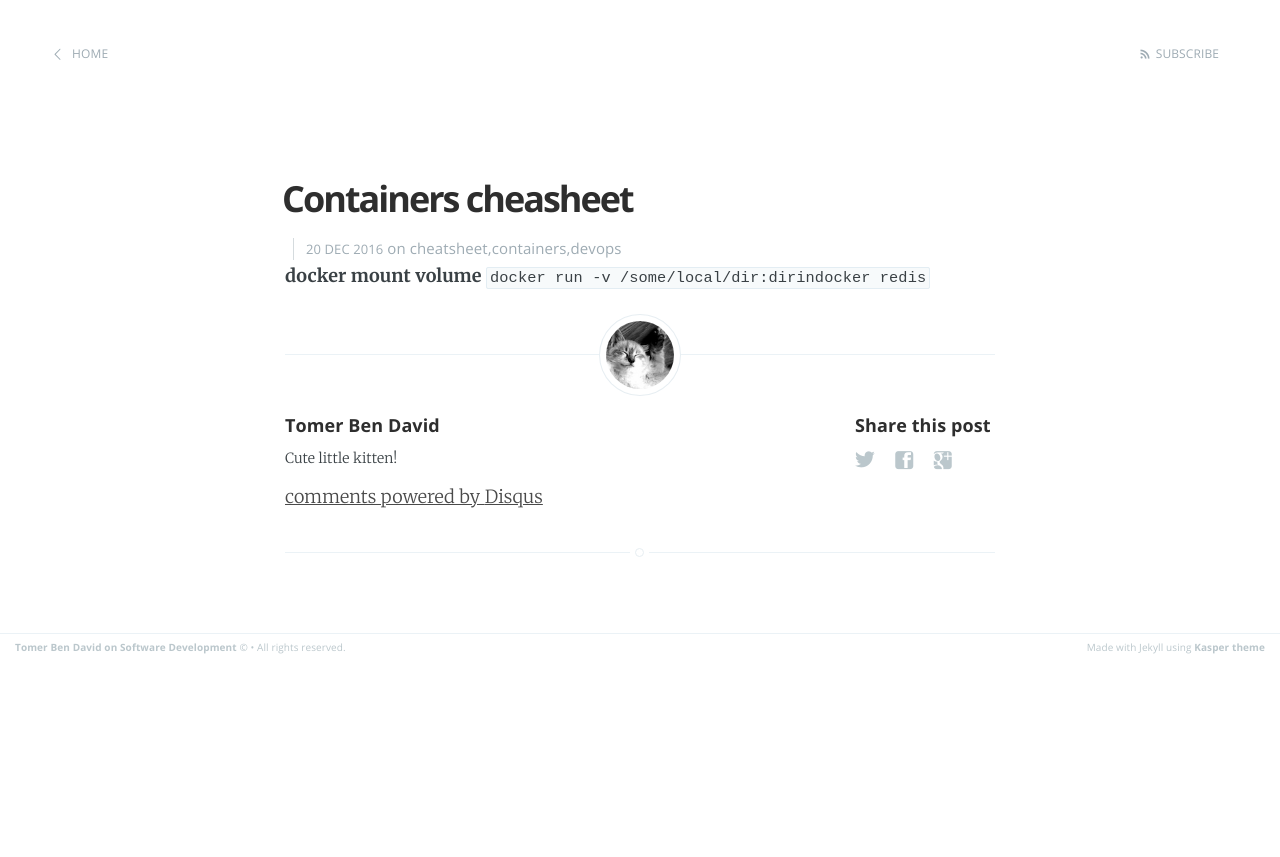
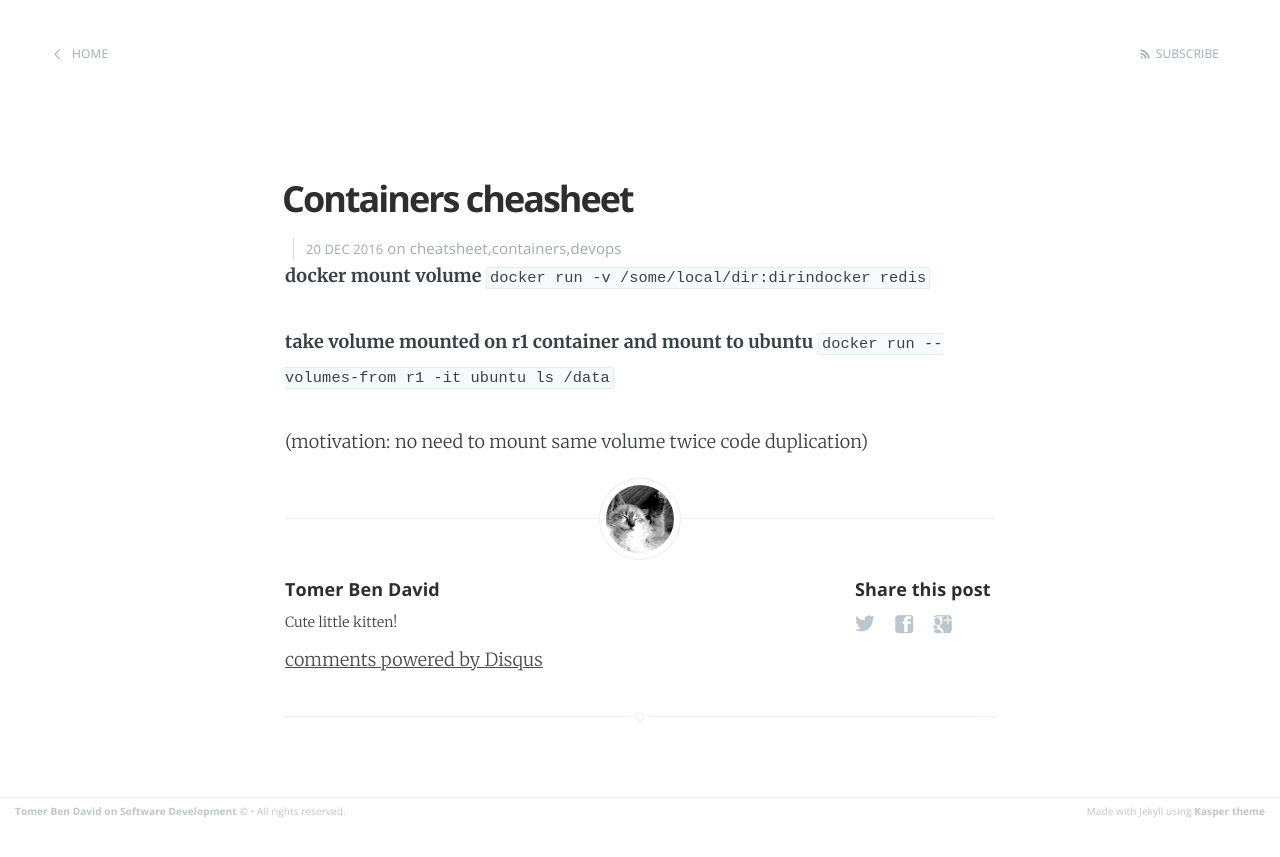
Before and after one commit to tomer-ben-david/tomer-ben-david.github.io.jekyll, a Jekyll site: the page built from _posts/2016/2016-12-20-page-devtips-containers.md, in a window 1280 px wide. Shown: the top 857 px of the page. Built offline with Jekyll 4.4.1, drawn with Linux system fonts in a browser that asks for light colours; comment, search, counter and statistics services are not loaded.

Commit message:
mount volumes

```diff
--- a/_posts/2016/2016-12-20-page-devtips-containers.md
+++ b/_posts/2016/2016-12-20-page-devtips-containers.md
@@ -7,3 +7,8 @@ comments: true
 ---
 **docker mount volume**
 `docker run -v /some/local/dir:dirindocker redis`
+
+**take volume mounted on r1 container and mount to ubuntu**
+`docker run --volumes-from r1 -it ubuntu ls /data`
+
+(motivation: no need to mount same volume twice code duplication)
```
